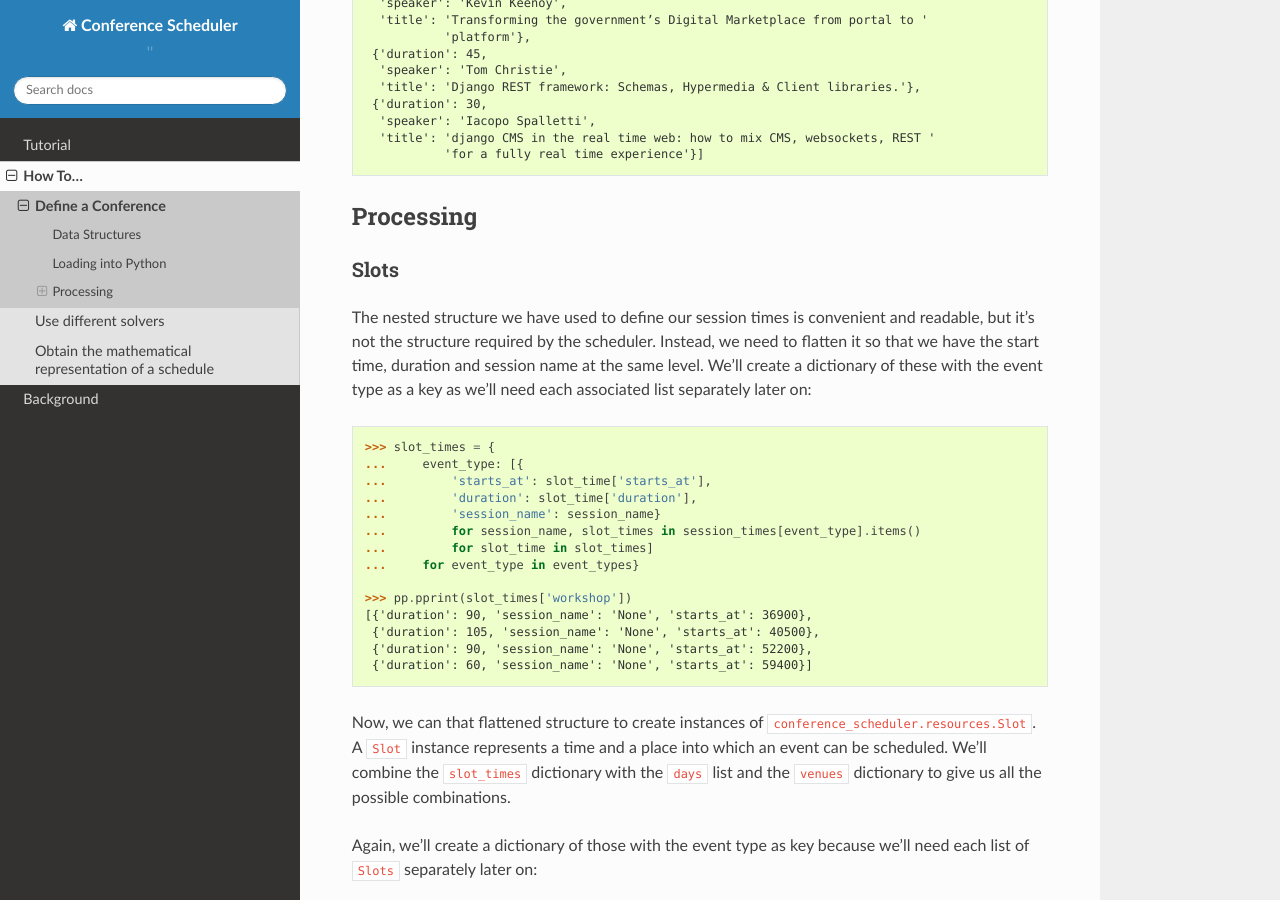
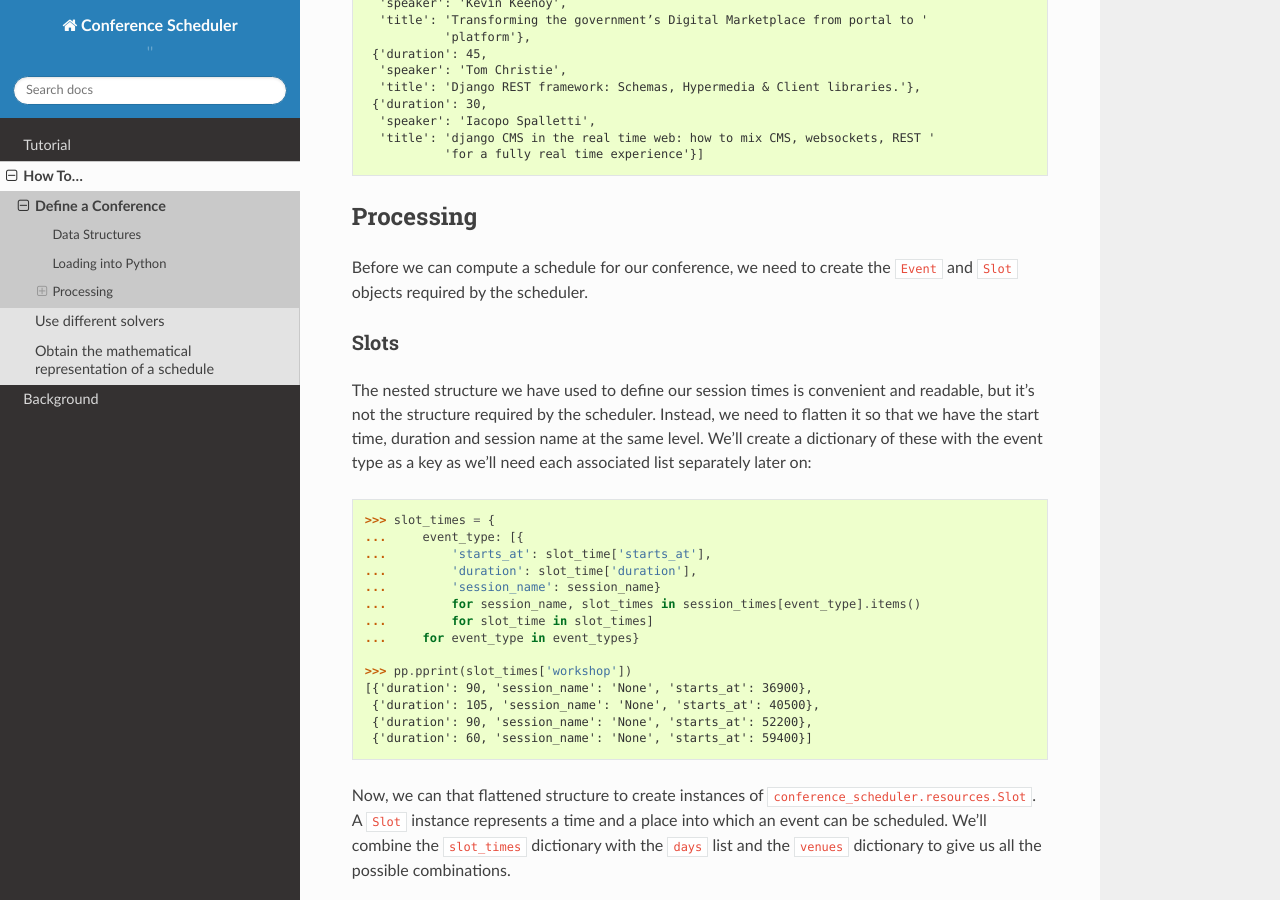
Before and after one commit to PyconUK/ConferenceScheduler, a Sphinx documentation site: the page built from docs/howto/define_a_conference.rst, in a window 1280 px wide and 900 px high, scrolled down 3309 px. Built offline with Sphinx 7.4.7 and the Read the Docs theme 2.0.0, drawn with Linux system fonts in a browser that asks for light colours.

Commit message:
[#44] Add intro line to processing section

```diff
--- a/docs/howto/define_a_conference.rst
+++ b/docs/howto/define_a_conference.rst
@@ -178,6 +178,9 @@ And also the file containing the talks::
 Processing
 ----------
 
+Before we can compute a schedule for our conference, we need to create the
+:code:`Event` and :code:`Slot` objects required by the scheduler.
+
 Slots
 *****
 
```
